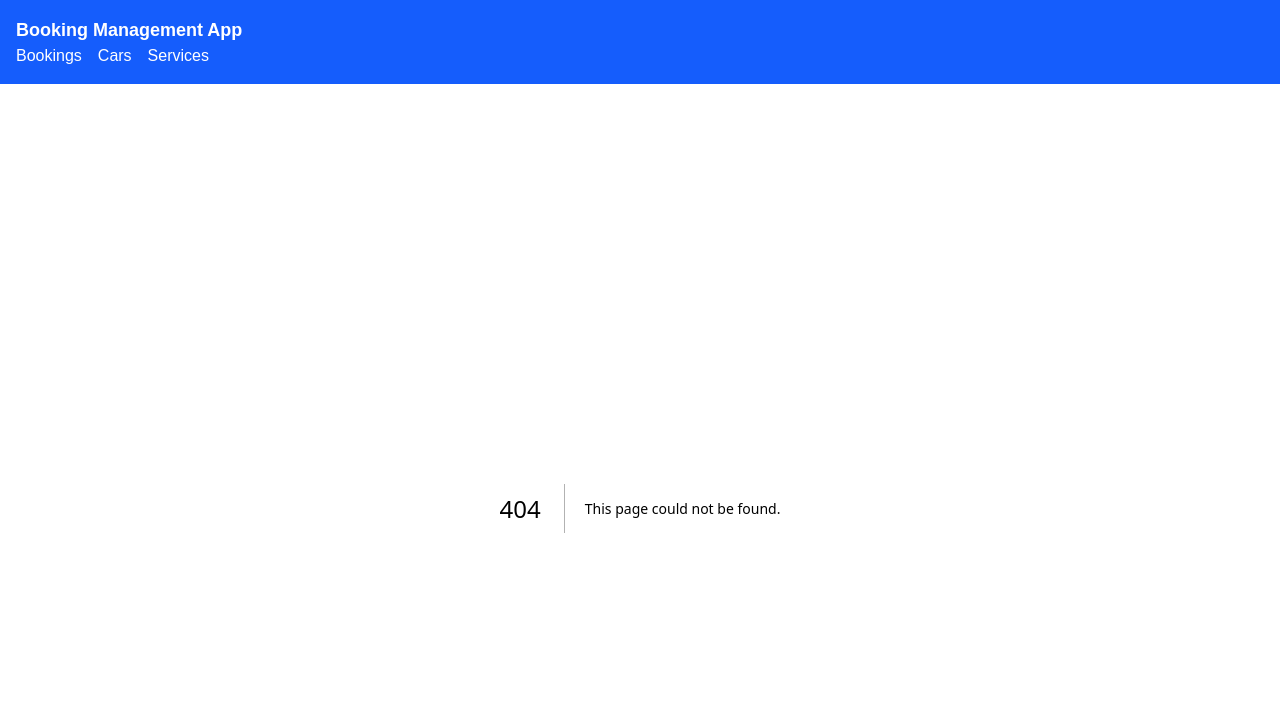
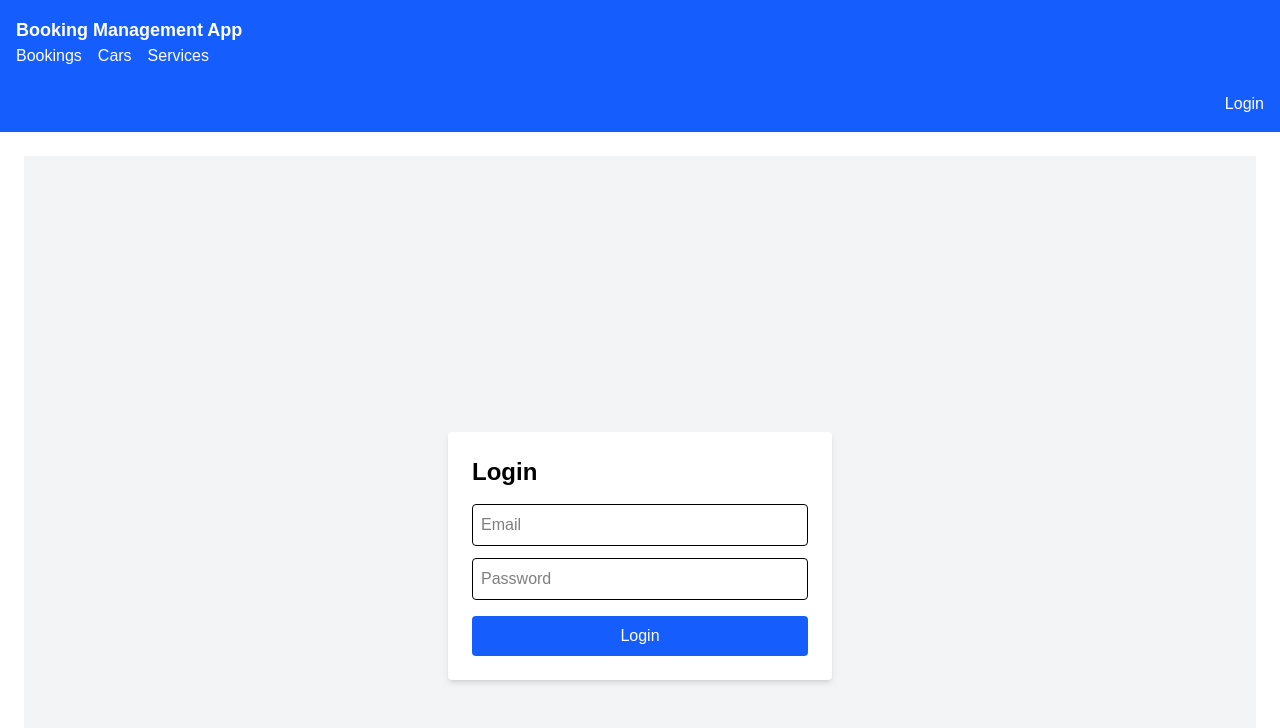
Before and after one commit to rajal-kumar/booking-frontend, a Next.js app: page /login in a window 1280 px wide. Before the commit this address had no page. Shown: the top 728 px of the page. Built offline with nearby package versions, Linux system fonts and the light colour scheme.

Commit message:
added dummy login page

```diff
--- /dev/null
+++ b/src/app/login/page.tsx
@@ -0,0 +1,66 @@
+'use client';
+
+import { useState } from 'react';
+import { useRouter } from 'next/navigation';
+import api from '@/lib/api';
+
+export default function LoginPage() {
+  const router = useRouter();
+  const [email, setEmail] = useState('');
+  const [password, setPassword] = useState('');
+  const [error, setError] = useState<string | null>(null);
+  const [loading, setLoading] = useState(false);
+
+  const handleSubmit = async (e: React.FormEvent) => {
+    e.preventDefault();
+    setError(null);
+    setLoading(true);
+
+    try {
+      router.push('/'); // redirect to landing
+    } catch (err) {
+      console.error('Login failed:', err);
+      setError('Invalid email or password.');
+    } finally {
+      setLoading(false);
+    }
+  };
+
+  return (
+    <div className="min-h-screen flex items-center justify-center bg-gray-100 text-black">
+      <form onSubmit={handleSubmit} className="bg-white p-6 rounded shadow-md w-full max-w-sm">
+        <h1 className="text-2xl font-bold mb-4">Login</h1>
+
+        {error && <p className="text-red-500 mb-2">{error}</p>}
+
+        <input
+        type="email"
+        placeholder="Email"
+        value={email}
+        onChange={(e) => setEmail(e.target.value)}
+        className="w-full mb-3 p-2 border rounded"
+        required
+        suppressHydrationWarning={true}
+      />
+
+
+        <input
+          type="password"
+          placeholder="Password"
+          value={password}
+          onChange={(e) => setPassword(e.target.value)}
+          className="w-full mb-4 p-2 border rounded"
+          required
+        />
+
+        <button
+          type="submit"
+          className={`bg-blue-600 text-white px-4 py-2 rounded hover:bg-blue-700 w-full ${loading ? 'opacity-50' : ''}`}
+          disabled={loading}
+        >
+          {loading ? 'Logging in...' : 'Login'}
+        </button>
+      </form>
+    </div>
+  );
+}
--- a/src/components/Header.tsx
+++ b/src/components/Header.tsx
@@ -19,6 +19,11 @@ export default function Header() {
           Services
         </Link>
       </nav>
+      <div className="mt-6 text-right">
+        <Link href="/login" className="text-white-600 hover:underline font-medium">
+          Login
+        </Link>
+      </div>
     </header>
   );
 }
```
